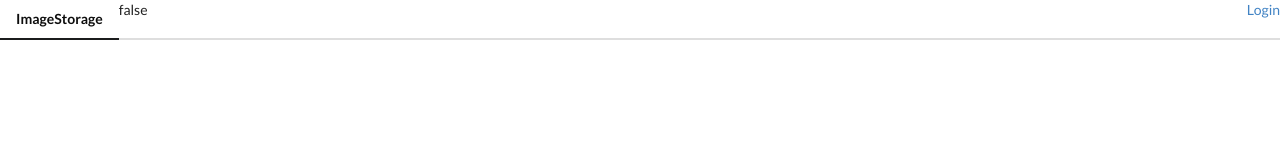
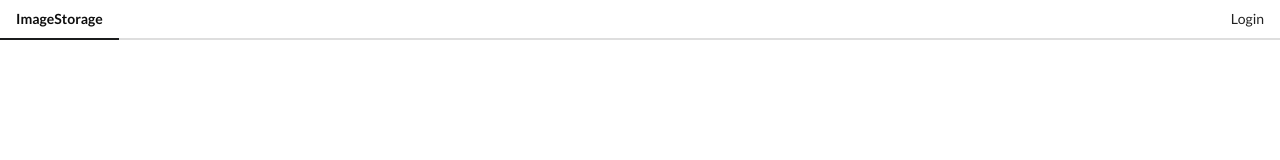
Before and after one commit to faraz891/vue-course, a Vue app in the folder images-project/: page / in a window 1280 px wide. Shown: the top 160 px of the page. Built offline with nearby package versions, Linux system fonts and the light colour scheme.

Commit message:
added styling to header items and added logout funtionality

```diff
--- a/images-project/src/components/Header.vue
+++ b/images-project/src/components/Header.vue
@@ -3,16 +3,15 @@
         <a href="/" class="active item">
             ImageStorage
         </a>
-        {{ isLoggedIn }}
         <div v-if="isLoggedIn" class="right menu">
-            Galleries
-            Button Upload
-            Button Logout
+            <a class="item">Galleries</a>
+            <a class="item">Upload</a>
+            <a class="item" @click="logout">Logout</a>
         </div>
         <div v-else class="right menu">
             <a
                 href="#"
-                class="ui itme"
+                class="ui item"
                 @click="login"
             >Login</a>
         </div>
@@ -29,7 +28,7 @@ export default {
         ...mapGetters(['isLoggedIn'])
     },
     methods: {
-        ...mapActions(['login']),
+        ...mapActions(['login', 'logout']),
     }
 }
 </script>
```
